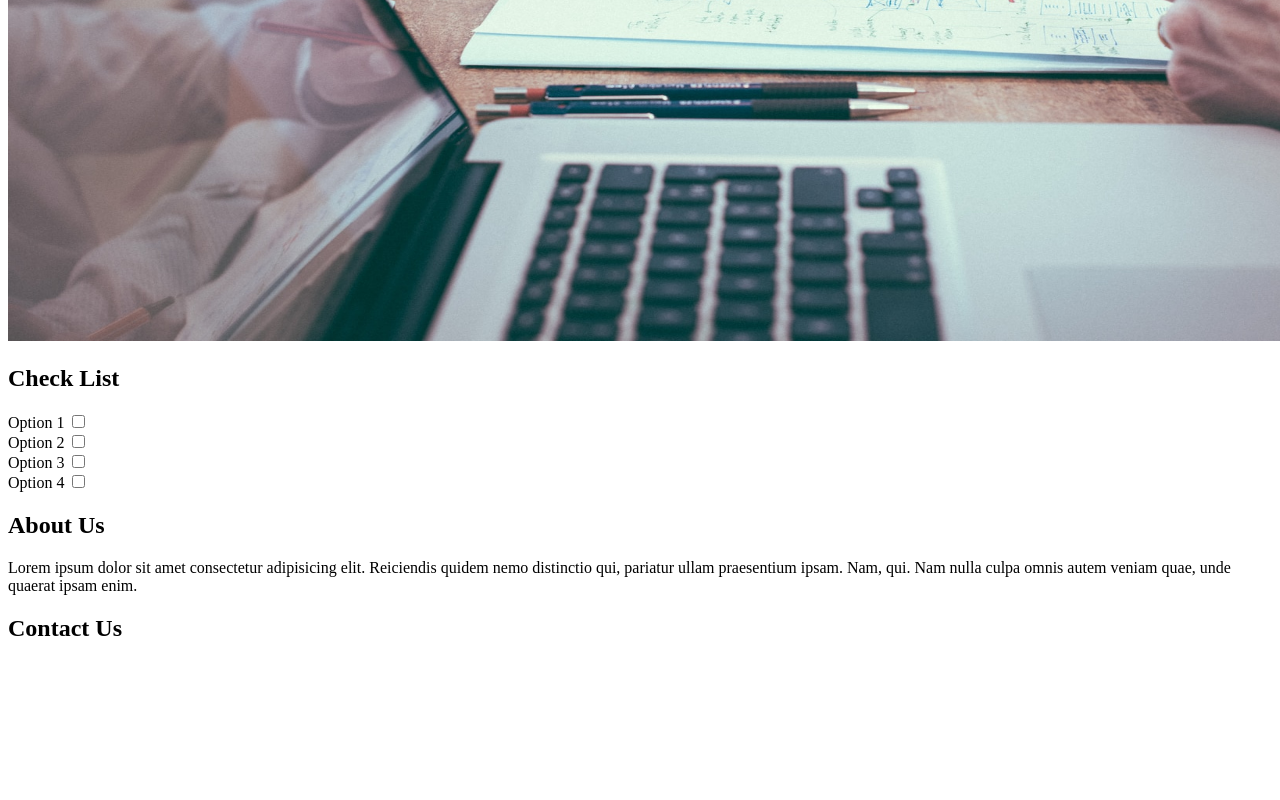
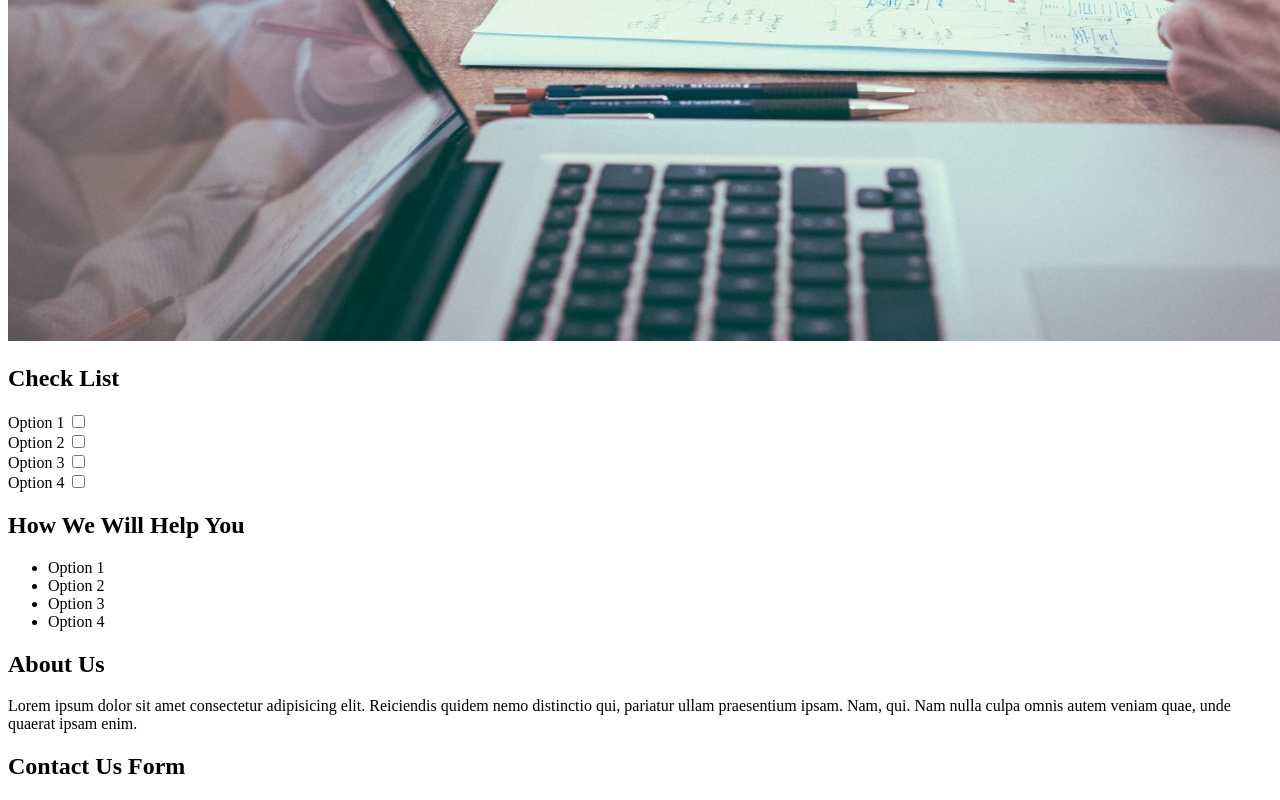
Before and after one commit to isaaco1/web-dev-website, a plain HTML site: page index.html in a window 1280 px wide. Shown: the part 485-1285 px from the top of the page. Before the commit the page ends 1146 px from the top, so only its background shows below. Drawn offline with Linux system fonts and the light colour scheme.

Commit message:
Why Us content added

```diff
--- a/index.html
+++ b/index.html
@@ -46,6 +46,15 @@
           <input type="checkbox" name="option 4" id="option4" />
         </label>
       </div>
+      <div>
+        <h2>How We Will Help You</h2>
+        <ul>
+          <li>Option 1</li>
+          <li>Option 2</li>
+          <li>Option 3</li>
+          <li>Option 4</li>
+        </ul>
+      </div>
     </section>
     <section>
       <h2>About Us</h2>
@@ -56,7 +65,7 @@
       </p>
     </section>
     <section>
-      <h2>Contact Us</h2>
+      <h2>Contact Us Form</h2>
     </section>
   </body>
 </html>
```
